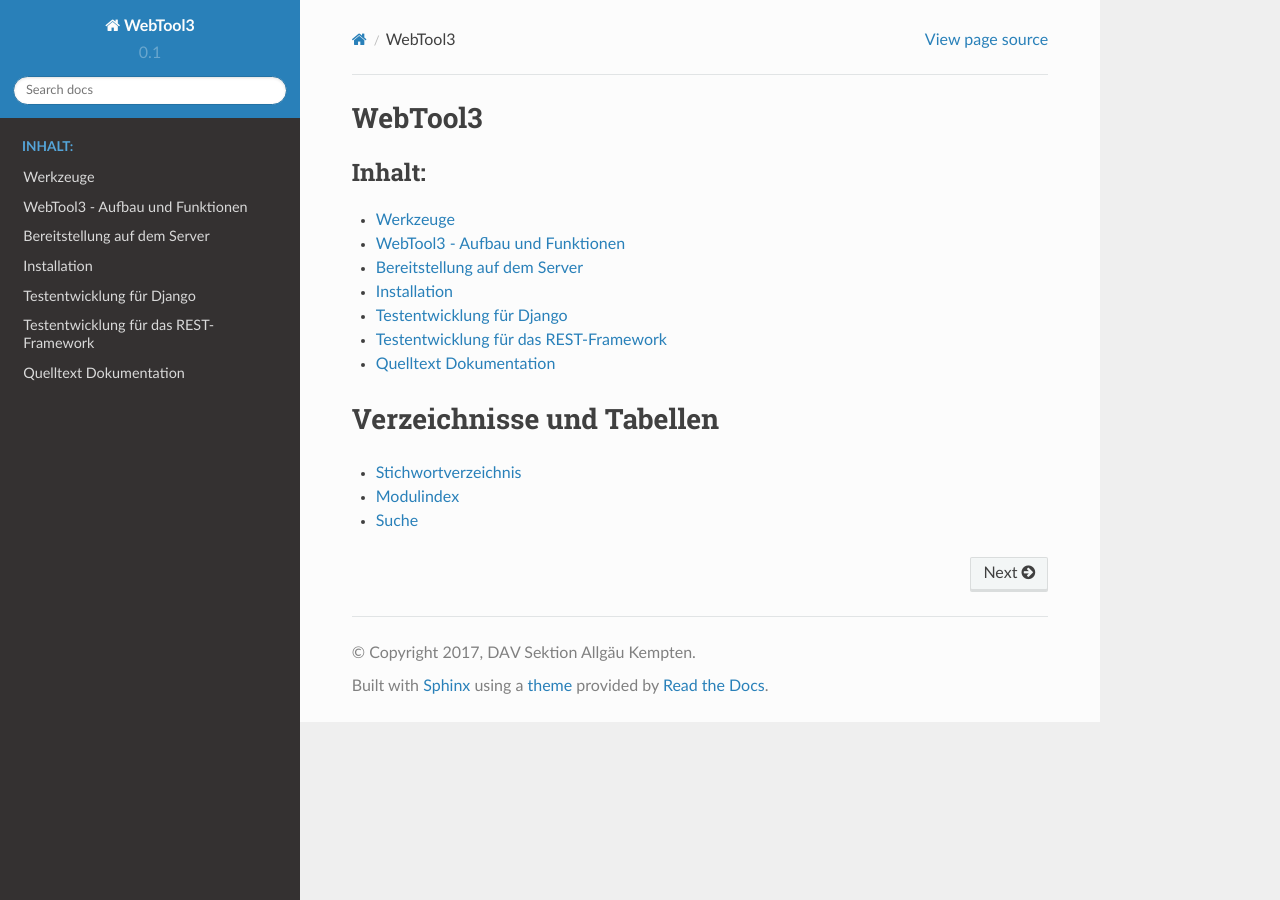
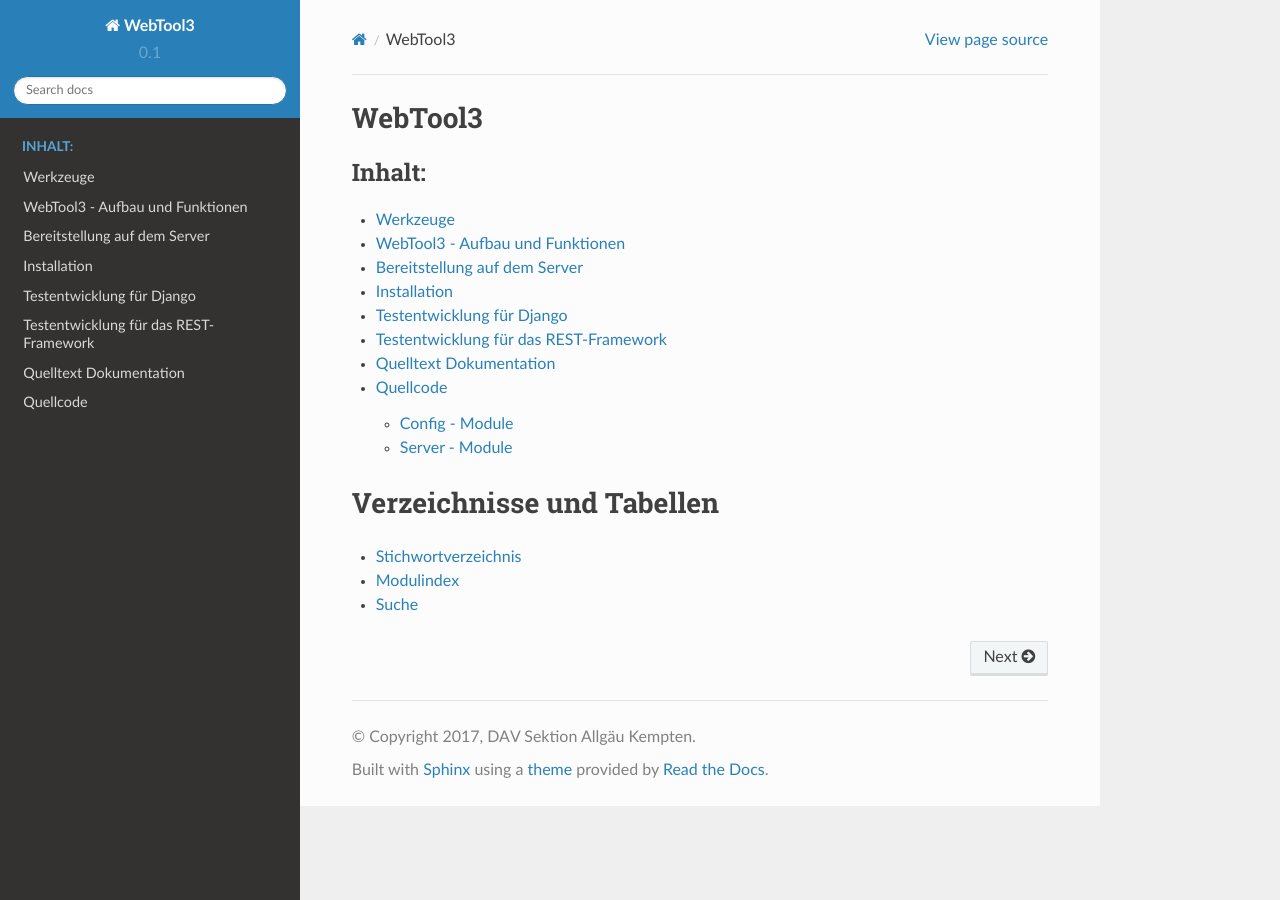
Before and after one commit to dav-kempten/WebTool3, a Sphinx documentation site: the page built from docs/source/index.rst, in a window 1280 px wide. Built offline with Sphinx 7.4.7 and the Read the Docs theme 2.0.0, drawn with Linux system fonts in a browser that asks for light colours; pages that are not in the unit, such as notebooks, are missing from menus.

Commit message:
docs extended

```diff
--- /dev/null
+++ b/docs/source/code/config.rst
@@ -0,0 +1,6 @@
+.. _config:
+
+Config - Module
+===============
+
+.. py:module:: config
--- /dev/null
+++ b/docs/source/code/server.rst
@@ -0,0 +1,6 @@
+.. _server:
+
+Server - Module
+===============
+
+.. py:module:: server
--- a/docs/source/index.rst
+++ b/docs/source/index.rst
@@ -16,6 +16,7 @@
 
    documentation/autodoc
 
+   code/code
 
 Verzeichnisse und Tabellen
 ==========================
```
